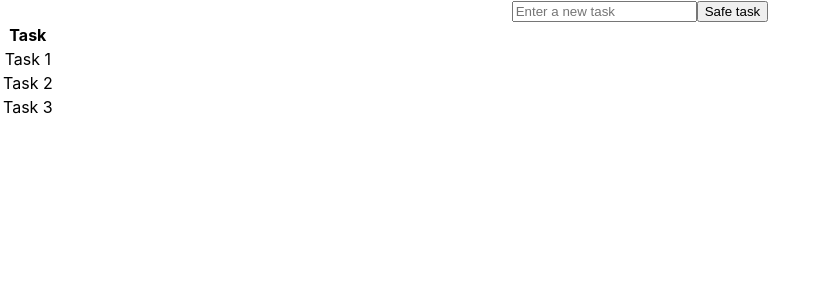
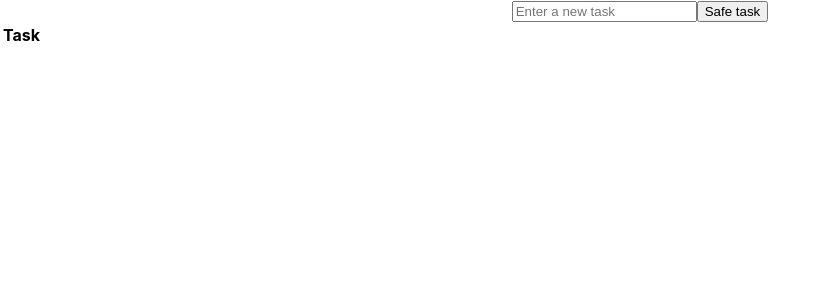
Before and after one commit to AndresMiraQ/brain-notes, a React (Create React App) app in the folder localstorage-taskapp/: page / in a window 1280 px wide. Shown: the top 300 px of the page, without its empty margins (0-828 px from the left). Built offline with nearby package versions, Linux system fonts and the light colour scheme.

Commit message:
Persistence of the data

```diff
--- a/localstorage-taskapp/src/App.js
+++ b/localstorage-taskapp/src/App.js
@@ -1,19 +1,26 @@
-import { useState } from "react";
+import { useState, useEffect } from "react";
 import "./App.css";
 import { TaskCreator } from "./components/TaskCreator";
 
 const App = () => {
-  const [tasksItems, setTasksItems] = useState([
-    { name: "Task 1", done: false },
-    { name: "Task 2", done: false },
-    { name: "Task 3", done: false },
-  ]);
+  const [tasksItems, setTasksItems] = useState([]);
 
   const createNewTask = (taskName) => {
     if (!tasksItems.find((task) => task.name === taskName)) {
       setTasksItems([...tasksItems, { name: taskName, done: false }]);
     }
   };
+
+  useEffect(() => {
+    let tasks = localStorage.getItem("tasks");
+    if (tasks) {
+      setTasksItems(JSON.parse(tasks));
+    }
+  }, []);
+
+  useEffect(() => {
+    localStorage.setItem("tasks", JSON.stringify(tasksItems));
+  }, [tasksItems]);
 
   return (
     <div className="App">
--- a/localstorage-taskapp/src/components/TaskCreator.js
+++ b/localstorage-taskapp/src/components/TaskCreator.js
@@ -6,7 +6,6 @@ export const TaskCreator = ({ createNewTask }) => {
   const handleSubmit = (e) => {
     e.preventDefault();
     createNewTask(newTaskName);
-    localStorage.setItem("task", newTaskName);
     setNewTaskName("");
   };
 
--- a/localstorage-taskapp/src/index.js
+++ b/localstorage-taskapp/src/index.js
@@ -1,12 +1,7 @@
-import React from 'react';
-import ReactDOM from 'react-dom/client';
-import './index.css';
-import App from './App';
+import React from "react";
+import ReactDOM from "react-dom/client";
+import "./index.css";
+import App from "./App";
 
-
-const root = ReactDOM.createRoot(document.getElementById('root'));
-root.render(
-  <React.StrictMode>
-    <App />
-  </React.StrictMode>
-);
+const root = ReactDOM.createRoot(document.getElementById("root"));
+root.render(<App />);
```
